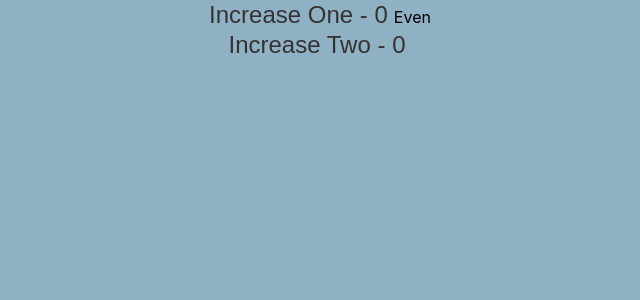
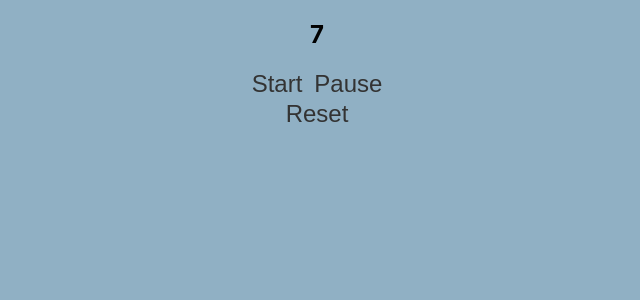
Before and after one commit to Askari64/hello-world, a React (Create React App) app: page / in a window 1280 px wide. Shown: the top 300 px of the page, without its empty margins (323-963 px from the left). Built offline with nearby package versions, Linux system fonts and the light colour scheme.

Commit message:
useRef hook

```diff
--- a/src/App.js
+++ b/src/App.js
@@ -27,14 +27,16 @@ import FetchApi from './components/Hooks/useEffect/FetchApi';
 import ContextApp from './components/Hooks/useContext/ContextApp';
 import Parent from './components/Hooks/useCallback/Parent';
 import CounterMemo from './components/Hooks/useMemo/CounterMemo';
+import RefTimer from './components/Hooks/useRef/RefTimer';
 
 
 function App() {
   return (
     <div className="App">
-    <CounterMemo/>
+    <RefTimer/>
     {
       /*
+      <CounterMemo/>
       <Parent/>
       <ContextApp/>
       <FetchApi/>
--- /dev/null
+++ b/src/components/Hooks/useRef/RefTimer.js
@@ -0,0 +1,39 @@
+import React, { useState, useEffect, useRef } from "react";
+
+function RefTimer() {
+  const [timer, setTimer] = useState(0);
+  const [start, setStart] = useState(true);
+  const intervalRef = useRef();
+
+  useEffect(() => {
+    intervalRef.current = setInterval(() => {
+      setTimer((timer) => timer + 1);
+    }, 1000);
+    return () => {
+      clearInterval(intervalRef.current);
+    };
+  }, [start]);
+
+  const startClick = () => {
+    setStart(!start);
+  };
+
+  const resetClick = () => {
+    clearInterval(intervalRef.current);
+    setTimer(0);
+  };
+  return (
+    <>
+      <h2>{timer}</h2>
+      <div>
+        <button onClick={startClick}>Start</button>
+        <button onClick={() => clearInterval(intervalRef.current)}>
+          Pause
+        </button>
+      </div>
+      <button onClick={resetClick}>Reset</button>
+    </>
+  );
+}
+
+export default RefTimer;
```
